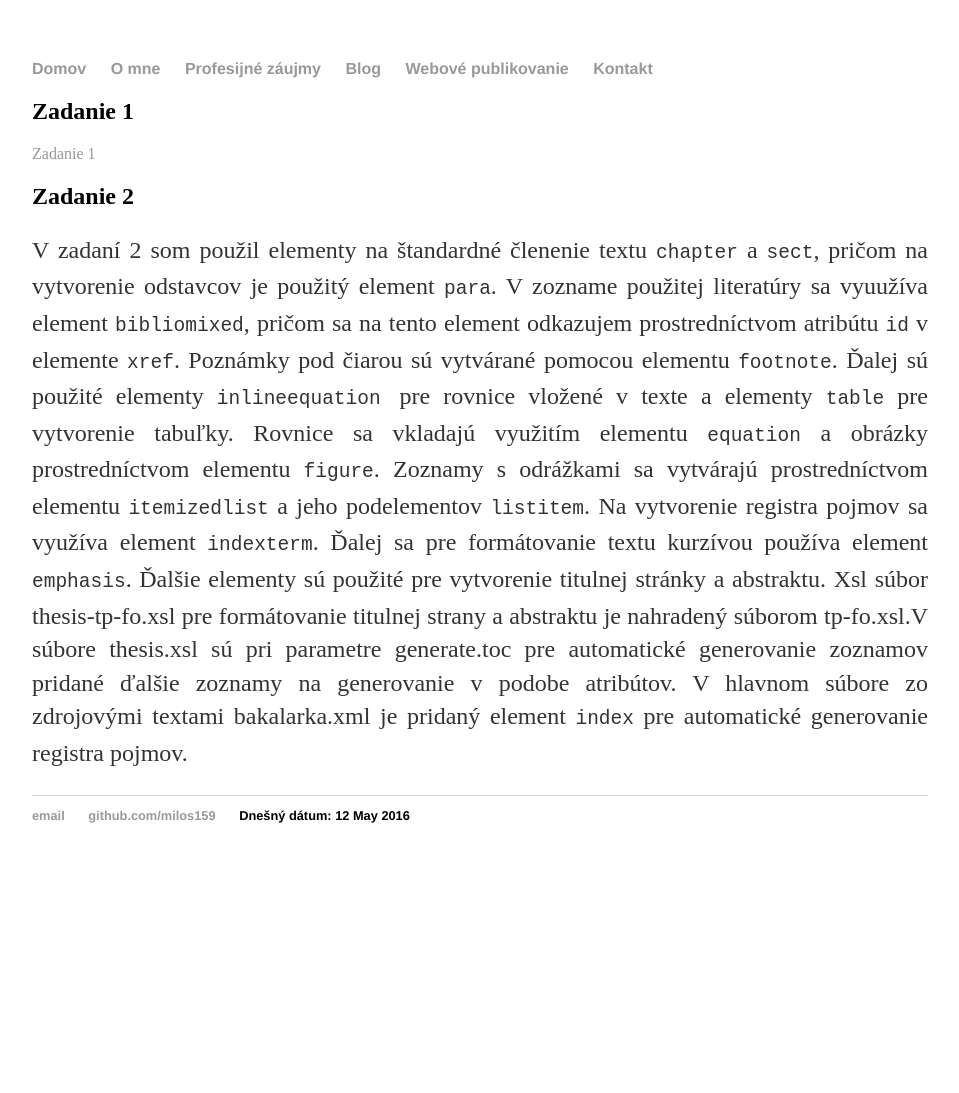
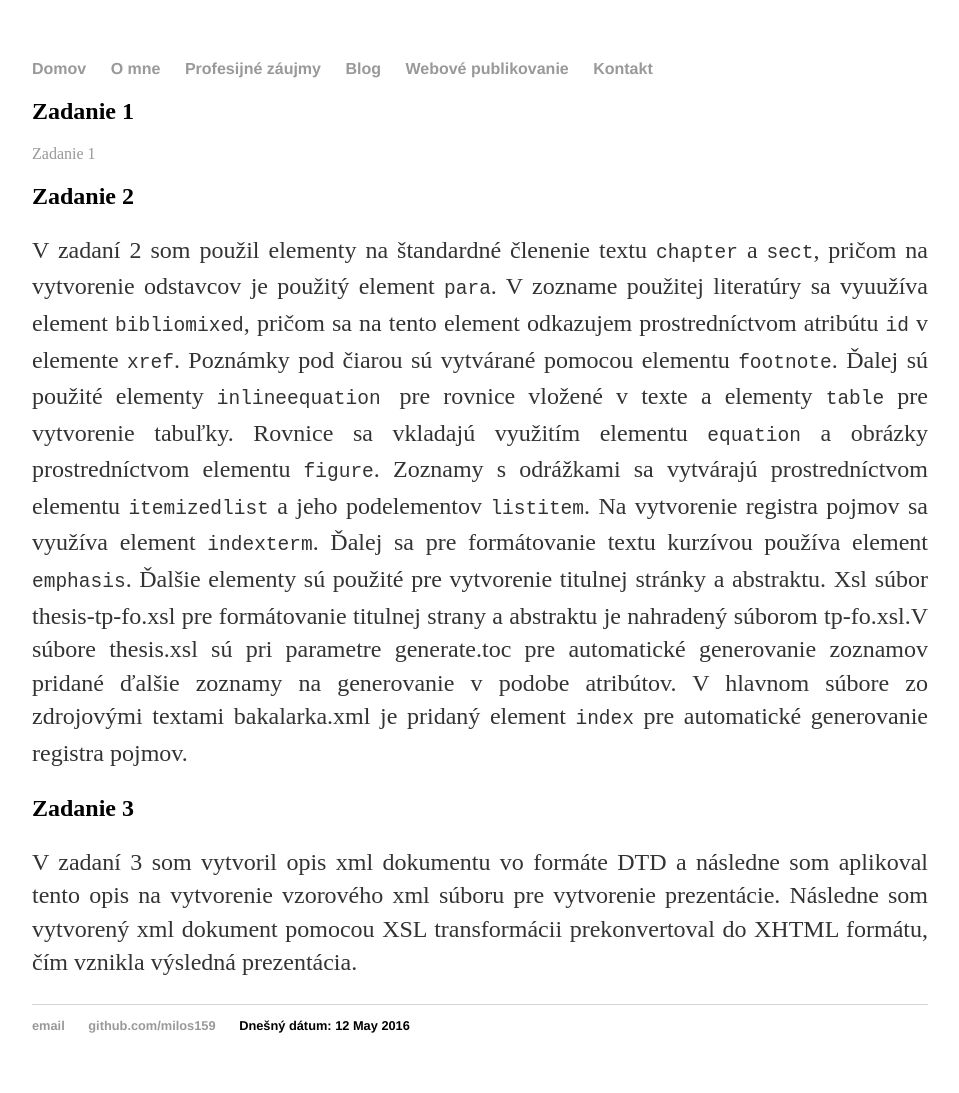
Before and after one commit to milos159/milos159.github.io, a Jekyll site: the page built from wp/index.html, in a window 1280 px wide. Shown: the whole page, without its empty margins (160-1119 px from the left). Built offline with Jekyll 4.4.1, drawn with Linux system fonts in a browser that asks for light colours; before the commit the page ends 900 px from its top, so only the background shows below that.

Commit message:
Update index.html

```diff
--- a/wp/index.html
+++ b/wp/index.html
@@ -17,3 +17,8 @@ layout: default
 abstraktu. Xsl súbor thesis-tp-fo.xsl pre formátovanie titulnej strany a abstraktu je nahradený súborom tp-fo.xsl.V súbore thesis.xsl
 sú pri parametre generate.toc pre automatické generovanie zoznamov pridané ďalšie zoznamy na generovanie v podobe atribútov. V hlavnom
 súbore zo zdrojovými textami bakalarka.xml je pridaný element <code>index</code> pre automatické generovanie registra pojmov.</p>
+
+ <h2>Zadanie 3</h2>
+  <p align="justify">
+ V zadaní 3 som vytvoril opis xml dokumentu vo formáte DTD a  následne som aplikoval tento opis na vytvorenie vzorového xml súboru pre vytvorenie
+ prezentácie. Následne som vytvorený xml dokument pomocou XSL transformácii prekonvertoval do XHTML formátu, čím vznikla výsledná prezentácia. </p>
```
